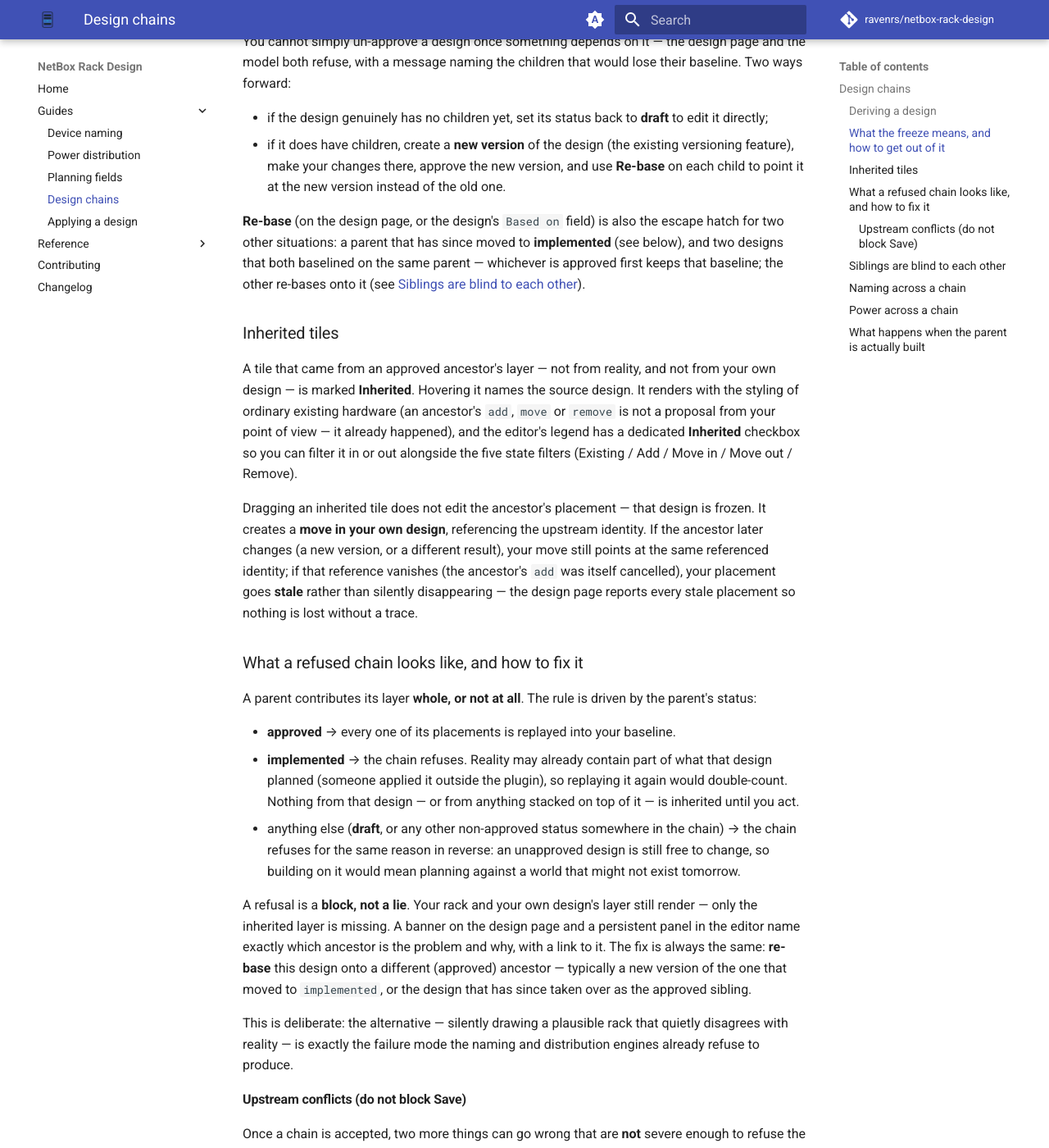
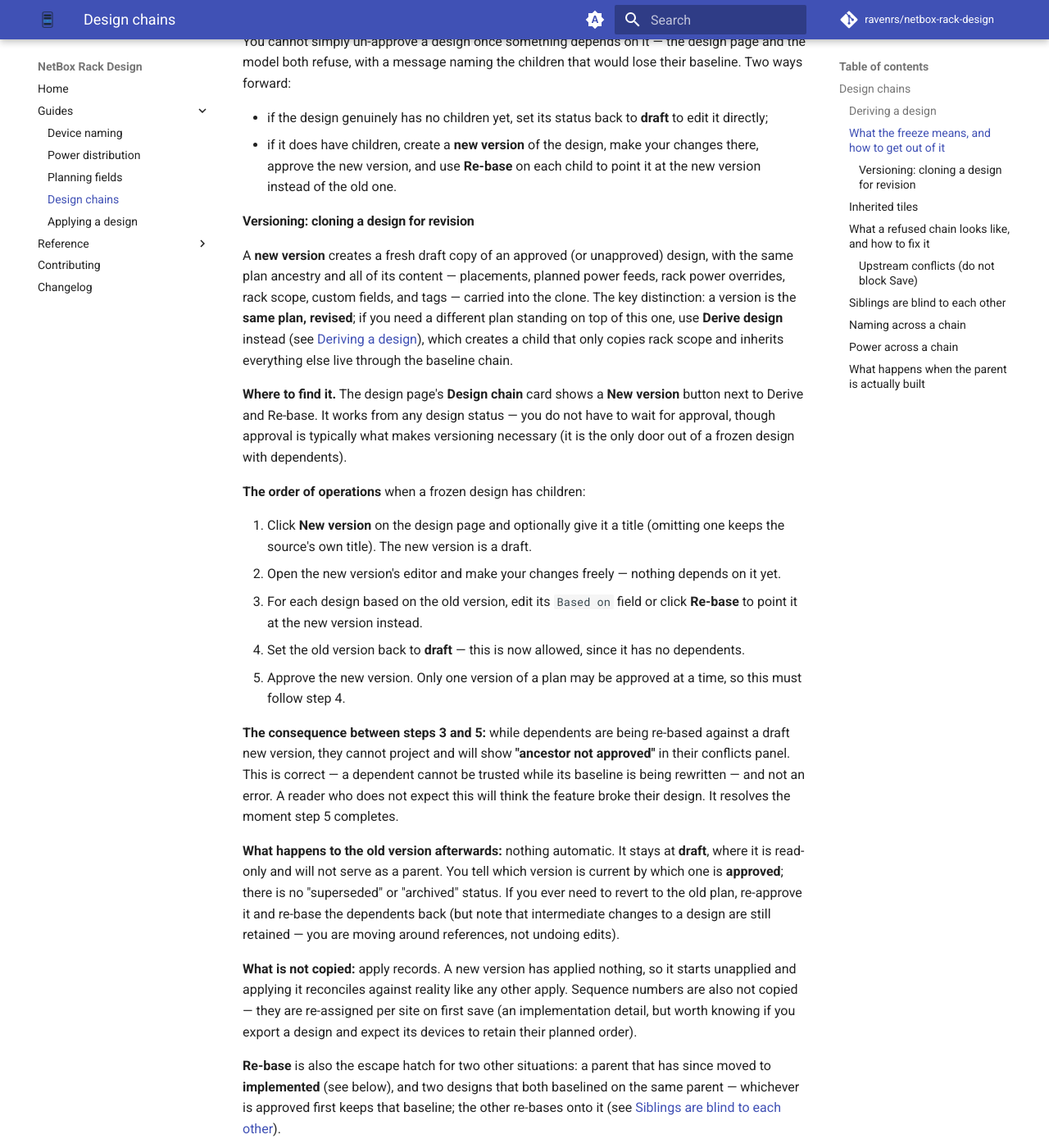
Before and after one commit to ravenrs/netbox-rack-design, an MkDocs documentation site: the page built from docs/design-chains.md, in a window 1280 px wide and 1400 px high, scrolled down 1075 px. Shown: the whole window at 82% size. Built offline with MkDocs 1.6.1 and Material for MkDocs 9.7.7, drawn with Linux system fonts in a browser that asks for light colours; comment, search, counter and statistics services are not loaded.

Commit message:
Document design versioning feature

```diff
--- a/docs/design-chains.md
+++ b/docs/design-chains.md
@@ -48,16 +48,64 @@ that would lose their baseline. Two ways forward:
 
 - if the design genuinely has no children yet, set its status back to
   **draft** to edit it directly;
-- if it does have children, create a **new version** of the design (the
-  existing versioning feature), make your changes there, approve the new
-  version, and use **Re-base** on each child to point it at the new version
-  instead of the old one.
+- if it does have children, create a **new version** of the design, make your
+  changes there, approve the new version, and use **Re-base** on each child
+  to point it at the new version instead of the old one.
 
-**Re-base** (on the design page, or the design's `Based on` field) is also
-the escape hatch for two other situations: a parent that has since moved to
-**implemented** (see below), and two designs that both baselined on the same
-parent — whichever is approved first keeps that baseline; the other re-bases
-onto it (see [Siblings are blind to each other](#Siblings-are-blind-to-each-other)).
+### Versioning: cloning a design for revision
+
+A **new version** creates a fresh draft copy of an approved (or unapproved)
+design, with the same plan ancestry and all of its content — placements,
+planned power feeds, rack power overrides, rack scope, custom fields, and tags
+— carried into the clone. The key distinction: a version is the **same plan,
+revised**; if you need a different plan standing on top of this one, use
+**Derive design** instead (see [Deriving a design](#Deriving-a-design)), which
+creates a child that only copies rack scope and inherits everything else live
+through the baseline chain.
+
+**Where to find it.** The design page's **Design chain** card shows a **New
+version** button next to Derive and Re-base. It works from any design status
+— you do not have to wait for approval, though approval is typically what
+makes versioning necessary (it is the only door out of a frozen design with
+dependents).
+
+**The order of operations** when a frozen design has children:
+
+1. Click **New version** on the design page and optionally give it a title
+   (omitting one keeps the source's own title). The new version is a draft.
+2. Open the new version's editor and make your changes freely — nothing
+   depends on it yet.
+3. For each design based on the old version, edit its `Based on` field or
+   click **Re-base** to point it at the new version instead.
+4. Set the old version back to **draft** — this is now allowed, since it has
+   no dependents.
+5. Approve the new version. Only one version of a plan may be approved at a
+   time, so this must follow step 4.
+
+**The consequence between steps 3 and 5:** while dependents are being re-based
+against a draft new version, they cannot project and will show **"ancestor not
+approved"** in their conflicts panel. This is correct — a dependent cannot be
+trusted while its baseline is being rewritten — and not an error. A reader who
+does not expect this will think the feature broke their design. It resolves the
+moment step 5 completes.
+
+**What happens to the old version afterwards:** nothing automatic. It stays at
+**draft**, where it is read-only and will not serve as a parent. You tell which
+version is current by which one is **approved**; there is no "superseded" or
+"archived" status. If you ever need to revert to the old plan, re-approve it
+and re-base the dependents back (but note that intermediate changes to a design
+are still retained — you are moving around references, not undoing edits).
+
+**What is not copied:** apply records. A new version has applied nothing, so it
+starts unapplied and applying it reconciles against reality like any other
+apply. Sequence numbers are also not copied — they are re-assigned per site on
+first save (an implementation detail, but worth knowing if you export a design
+and expect its devices to retain their planned order).
+
+**Re-base** is also the escape hatch for two other situations: a parent that
+has since moved to **implemented** (see below), and two designs that both
+baselined on the same parent — whichever is approved first keeps that baseline;
+the other re-bases onto it (see [Siblings are blind to each other](#Siblings-are-blind-to-each-other)).
 
 ## Inherited tiles
 
```
Also changed, not shown: README.md (+2 -2 lines).
